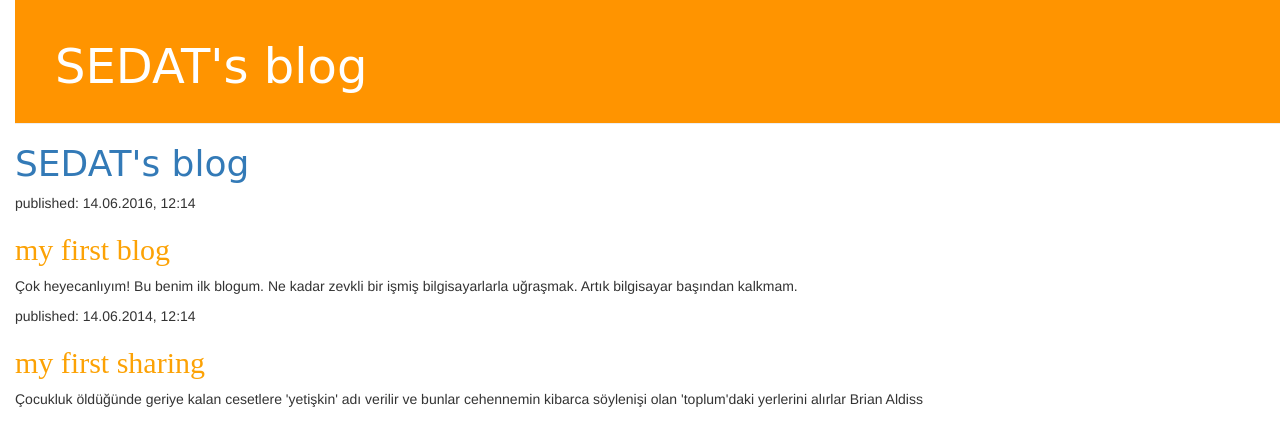
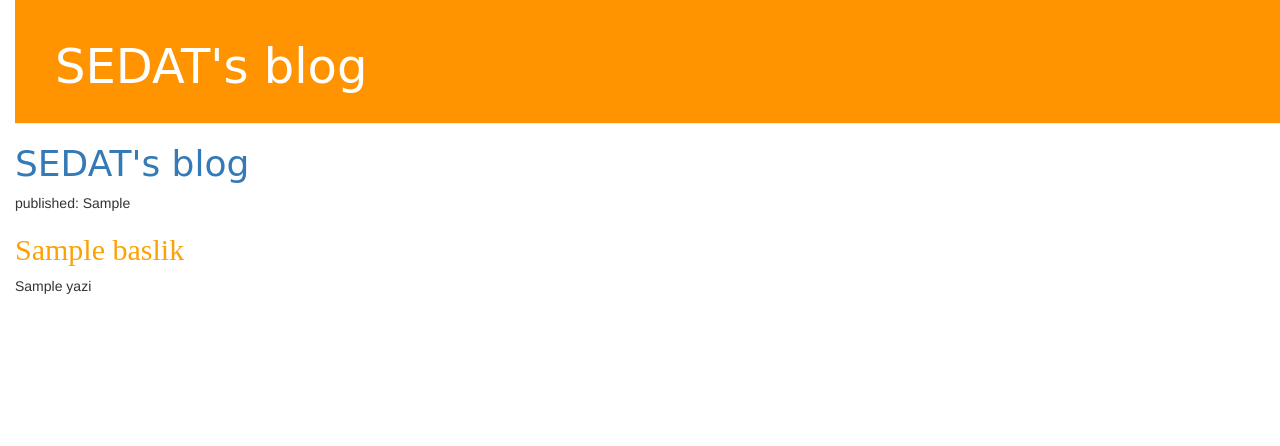
Before and after one commit to bablisoktanya/ilk-blogum, a Django app: template blog/templates/blog/post_list.html in a window 1280 px wide. Shown: the top 446 px of the page. Run offline with Django 3.2, Linux system fonts and the light colour scheme; the template is opened without the code that fills it: most values are stand-ins (such as "Sample title", 1, 10 or a date in 2020); some libraries are stand-ins or nearby versions.

Commit message:
Veritabanındaki postları görebilmek için template'i değiştirdim.

```diff
--- a/blog/templates/blog/post_list.html
+++ b/blog/templates/blog/post_list.html
@@ -11,21 +11,14 @@
     </head>
     <body>
         <div>
-            <h1><a href="">SEDAT's blog</a></h1>
+            <h1><a href="/">SEDAT's blog</a></h1>
         </div>
-
+        {% for post in posts %}
             <div>
-                <p>published: 14.06.2016, 12:14</p>
-                <h2><a href="">my first blog</a></h2>
-                <p>Çok heyecanlıyım! Bu benim ilk blogum. Ne kadar zevkli bir işmiş bilgisayarlarla uğraşmak. Artık bilgisayar başından kalkmam. </p>
+                <p>published: {{post.yayinlama_tarihi}}</p>
+                <h2><a href="">{{post.baslik}}</a></h2>
+                <p>{{post.yazi}}</p>
             </div>
-
-            <div>
-            <p>published: 14.06.2014, 12:14</p>
-            <h2><a href="">my first sharing</a></h2>
-            <p>Çocukluk öldüğünde geriye kalan cesetlere 'yetişkin' adı verilir ve bunlar cehennemin kibarca söylenişi olan 'toplum'daki yerlerini alırlar
-            Brian Aldiss</p>
-            </div>
-
+        {% endfor %}
     </body>
 </html>
--- a/blog/views.py
+++ b/blog/views.py
@@ -3,5 +3,5 @@ from django.utils import timezone
 from .models import Post
 
 def post_list(request):
-    posts = Post.objects.filter(yayinlama_tarihi__lte=timezone.now()).order_by('yayinlama_tarihi')
-    return render(request, 'blog/post_list.html', {})
+    posts = Post.objects.order_by('yayinlama_tarihi')
+    return render(request, 'blog/post_list.html', {"posts": posts})
```
